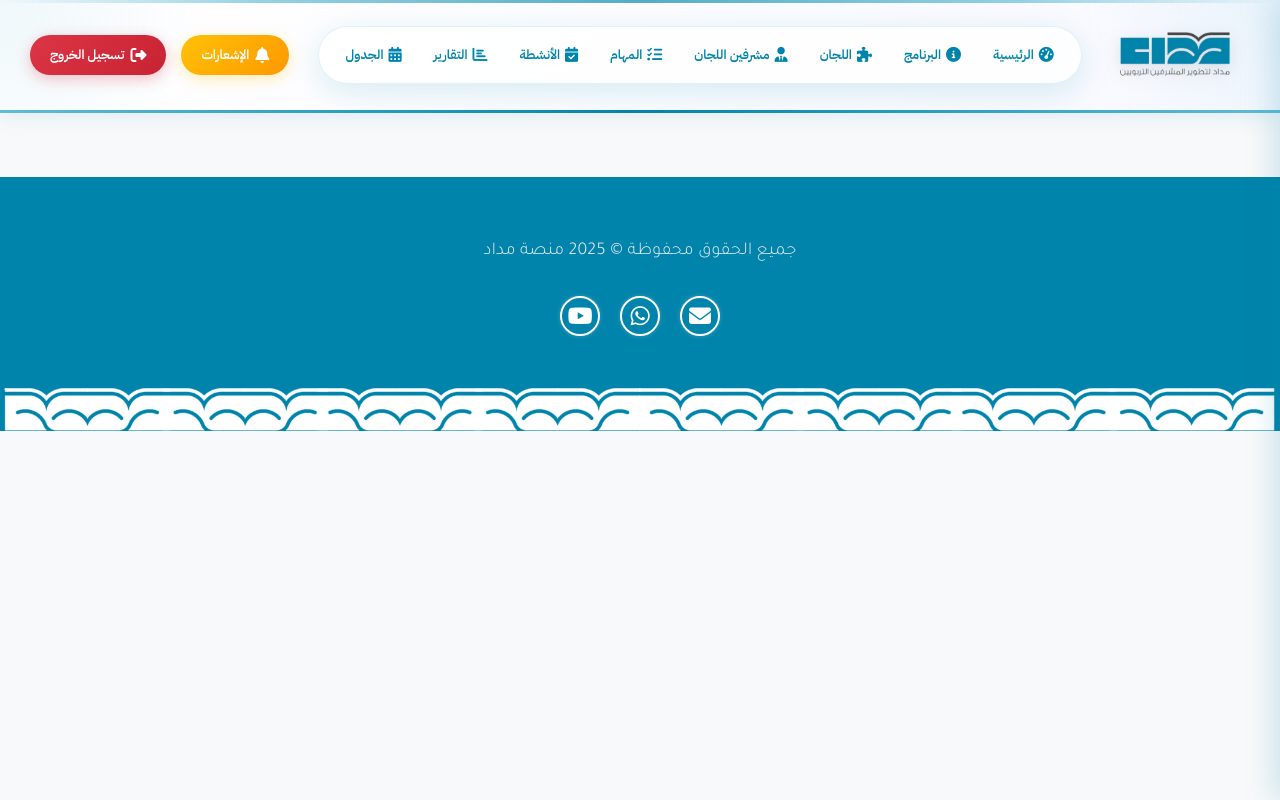
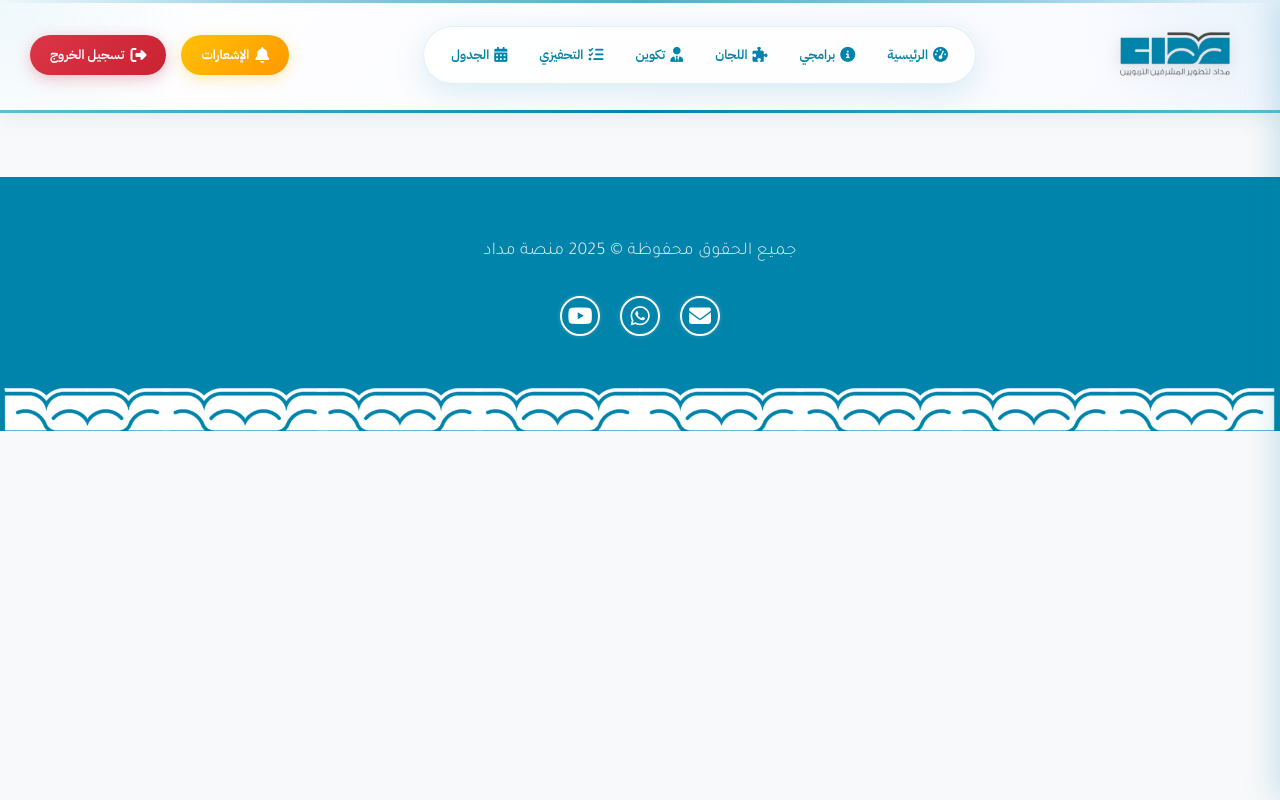
Before and after one commit to jojo-bojo-coder/Islamic_learning_platform, a Django app: template templates/program_manager_base.html in a window 1280 px wide. Run offline with Django 5.2, Linux system fonts and the light colour scheme; the template is opened without the code that fills it, so the values that code supplies are empty; some web fonts are replaced.

Commit message:
update002

```diff
--- a/templates/program_manager_base.html
+++ b/templates/program_manager_base.html
@@ -1059,7 +1059,7 @@
                     </li>
                     <li>
                         <a href="{% url 'pm_program_info' %}" class="navbar-link {% if request.resolver_match.url_name == 'pm_program_info' %}active{% endif %}">
-                            <i class="fas fa-info-circle"></i>البرنامج
+                            <i class="fas fa-info-circle"></i>برامجي
                         </a>
                     </li>
                     <li>
@@ -1069,24 +1069,24 @@
                     </li>
                     <li>
                         <a href="{% url 'pm_supervisor_management' %}" class="navbar-link {% if 'supervisor' in request.resolver_match.url_name %}active{% endif %}">
-                            <i class="fas fa-user-tie"></i>مشرفين اللجان
+                            <i class="fas fa-user-tie"></i>تكوين
                         </a>
                     </li>
                     <li>
                         <a href="{% url 'pm_task_management' %}" class="navbar-link {% if 'task' in request.resolver_match.url_name %}active{% endif %}">
-                            <i class="fas fa-tasks"></i>المهام
+                            <i class="fas fa-tasks"></i>التحفيزي
                         </a>
                     </li>
-                    <li>
-                        <a href="{% url 'pm_activity_management' %}" class="navbar-link {% if 'activity' in request.resolver_match.url_name %}active{% endif %}">
-                            <i class="fas fa-calendar-check"></i>الأنشطة
-                        </a>
-                    </li>
-                    <li>
-                        <a href="{% url 'pm_reports' %}" class="navbar-link {% if request.resolver_match.url_name == 'pm_reports' %}active{% endif %}">
-                            <i class="fas fa-chart-bar"></i>التقارير
-                        </a>
-                    </li>
+<!--                    <li>-->
+<!--                        <a href="{% url 'pm_activity_management' %}" class="navbar-link {% if 'activity' in request.resolver_match.url_name %}active{% endif %}">-->
+<!--                            <i class="fas fa-calendar-check"></i>التحفيزي-->
+<!--                        </a>-->
+<!--                    </li>-->
+<!--                    <li>-->
+<!--                        <a href="{% url 'pm_reports' %}" class="navbar-link {% if request.resolver_match.url_name == 'pm_reports' %}active{% endif %}">-->
+<!--                            <i class="fas fa-chart-bar"></i>التقارير-->
+<!--                        </a>-->
+<!--                    </li>-->
                     <li>
                         <a href="{% url 'schedule_calendar' %}" class="navbar-link {% if 'schedule' in request.resolver_match.url_name %}active{% endif %}">
                             <i class="fas fa-calendar-alt"></i>الجدول
@@ -1124,7 +1124,7 @@
                 </li>
                 <li>
                     <a href="{% url 'pm_program_info' %}" class="{% if request.resolver_match.url_name == 'pm_program_info' %}active{% endif %}">
-                        <i class="fas fa-info-circle"></i> البرنامج
+                        <i class="fas fa-info-circle"></i> برامجي
                     </a>
                 </li>
                 <li>
@@ -1134,24 +1134,24 @@
                 </li>
                 <li>
                     <a href="{% url 'pm_supervisor_management' %}" class="{% if 'supervisor' in request.resolver_match.url_name %}active{% endif %}">
-                        <i class="fas fa-user-tie"></i> مشرفين اللجان
+                        <i class="fas fa-user-tie"></i> تكوين
                     </a>
                 </li>
                 <li>
                     <a href="{% url 'pm_task_management' %}" class="{% if 'task' in request.resolver_match.url_name %}active{% endif %}">
-                        <i class="fas fa-tasks"></i> المهام
+                        <i class="fas fa-tasks"></i> التحفيزي
                     </a>
                 </li>
-                <li>
-                    <a href="{% url 'pm_activity_management' %}" class="{% if 'activity' in request.resolver_match.url_name %}active{% endif %}">
-                        <i class="fas fa-calendar-check"></i> الأنشطة
-                    </a>
-                </li>
-                <li>
-                    <a href="{% url 'pm_reports' %}" class="{% if request.resolver_match.url_name == 'pm_reports' %}active{% endif %}">
-                        <i class="fas fa-chart-bar"></i> التقارير
-                    </a>
-                </li>
+<!--                <li>-->
+<!--                    <a href="{% url 'pm_activity_management' %}" class="{% if 'activity' in request.resolver_match.url_name %}active{% endif %}">-->
+<!--                        <i class="fas fa-calendar-check"></i> التحفيزي-->
+<!--                    </a>-->
+<!--                </li>-->
+<!--                <li>-->
+<!--                    <a href="{% url 'pm_reports' %}" class="{% if request.resolver_match.url_name == 'pm_reports' %}active{% endif %}">-->
+<!--                        <i class="fas fa-chart-bar"></i> التقارير-->
+<!--                    </a>-->
+<!--                </li>-->
                 <li>
                     <a href="{% url 'schedule_calendar' %}" class="{% if 'schedule' in request.resolver_match.url_name %}active{% endif %}">
                         <i class="fas fa-calendar-alt"></i> الجدول
@@ -1178,6 +1178,15 @@
 
             <!-- Content Wrapper -->
             <div class="content-wrapper">
+                <!-- Messages -->
+                {% if messages %}
+                    {% for message in messages %}
+                    <div class="alert alert-{{ message.tags }} alert-dismissible fade show" role="alert">
+                        {{ message }}
+                        <button type="button" class="btn-close" data-bs-dismiss="alert"></button>
+                    </div>
+                    {% endfor %}
+                {% endif %}
 
                 {% block content %}
                 {% endblock %}
```
